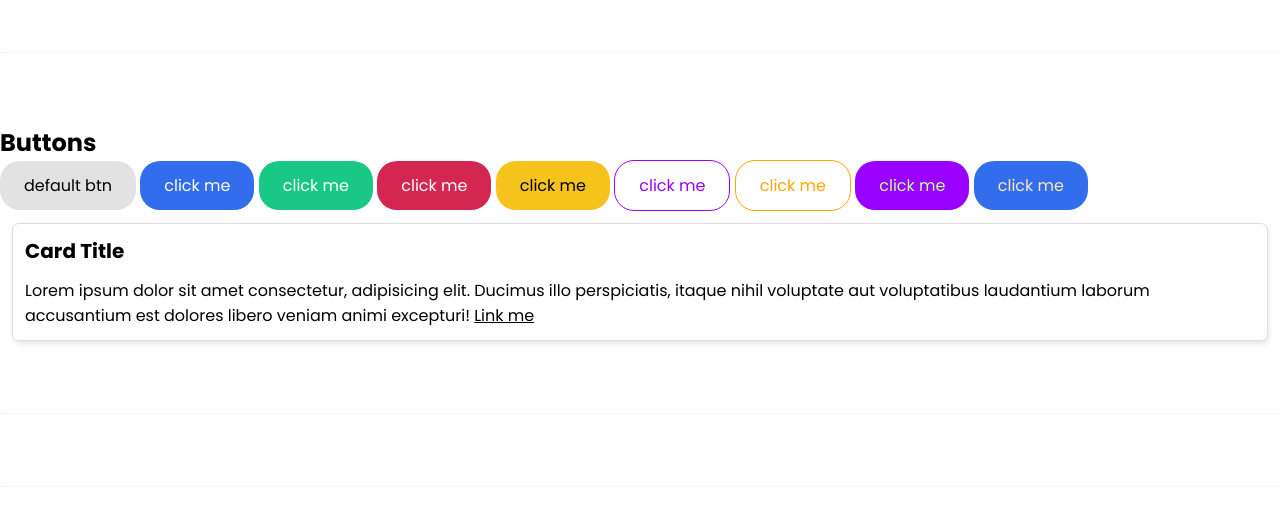
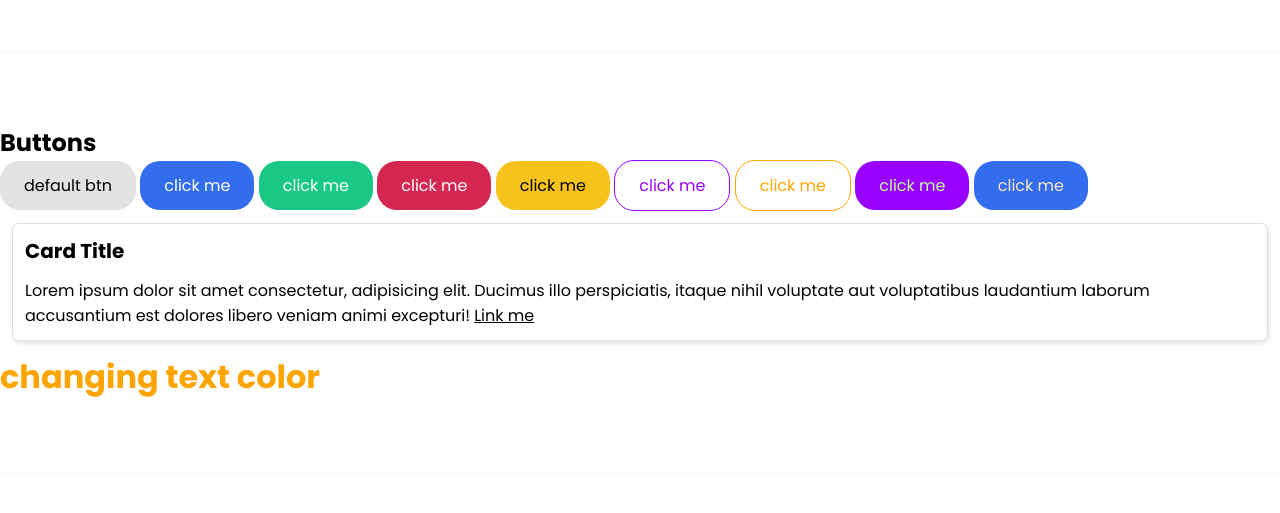
Before and after one commit to bineetNaidu/design-system, a website: page index.html in a window 1280 px wide. Shown: the part 445-958 px from the top of the page. Drawn offline with Linux system fonts and the light colour scheme.

Commit message:
❇️ updates

```diff
--- a/css/styles.css
+++ b/css/styles.css
@@ -25,6 +25,37 @@ hr {
 
 img {
   max-width: 100%;
+}
+
+@media (min-width: 0) {
+  .responsive {
+    color: red;
+  }
+}
+@media (min-width: 480px) {
+  .responsive {
+    color: blue;
+  }
+}
+@media (min-width: 720px) {
+  .responsive {
+    color: green;
+  }
+}
+@media (min-width: 960px) {
+  .responsive {
+    color: purple;
+  }
+}
+@media (min-width: 1200px) {
+  .responsive {
+    color: orange;
+  }
+}
+@media (min-width: 1400px) {
+  .responsive {
+    color: pink;
+  }
 }
 
 .text-primary {
--- a/index.html
+++ b/index.html
@@ -97,6 +97,7 @@
       </div>
     </div>
     <!-- grid system -->
+    <h1 class="responsive">changing text color</h1>
 
     <hr class="mt-4 mb-4" />
 
```
